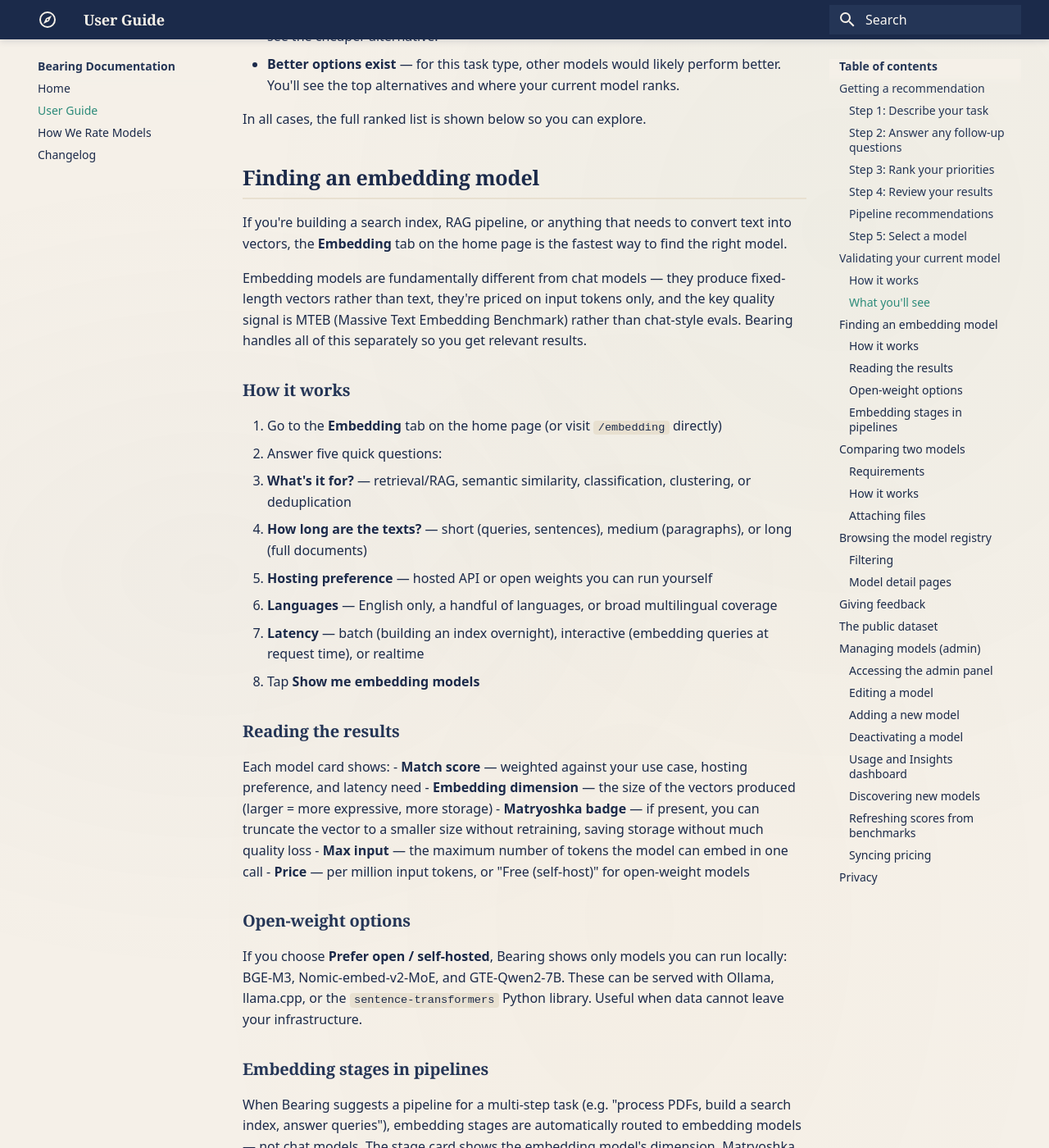
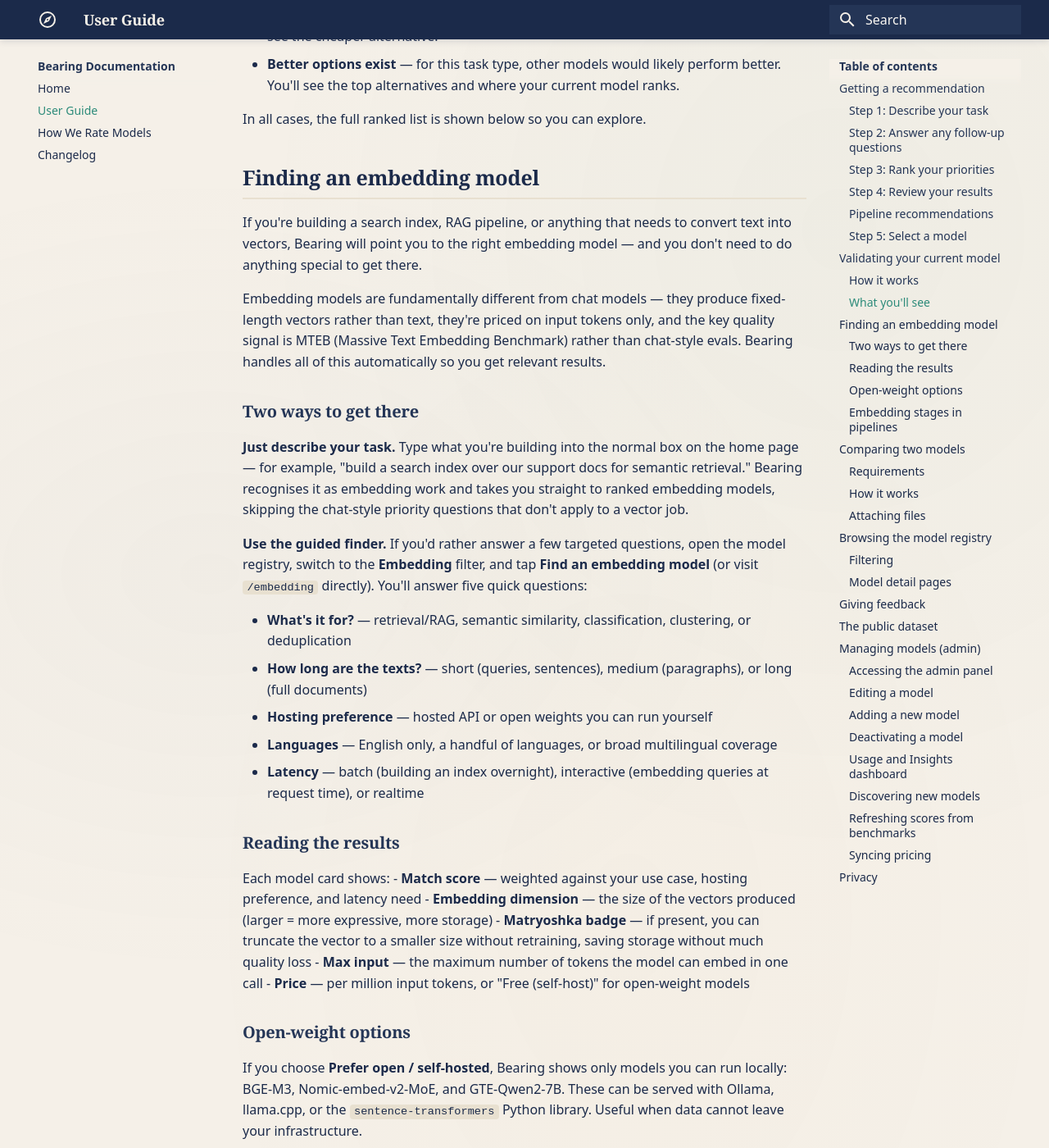
Before and after one commit to tomcwxyz/bearing, an MkDocs documentation site: the page built from docs/user-guide.md, in a window 1280 px wide and 1400 px high, scrolled down 2567 px. Shown: the whole window at 82% size. Built offline with MkDocs 1.6.1 and Material for MkDocs 9.7.7, drawn with Linux system fonts in a browser that asks for light colours; some of the changed text lies outside the part shown.

Commit message:
docs: update changelog + user guide for embedding auto-routing and Models-section finder

```diff
--- a/docs/user-guide.md
+++ b/docs/user-guide.md
@@ -80,20 +80,21 @@
 
 ## Finding an embedding model
 
-If you're building a search index, RAG pipeline, or anything that needs to convert text into vectors, the **Embedding** tab on the home page is the fastest way to find the right model.
+If you're building a search index, RAG pipeline, or anything that needs to convert text into vectors, Bearing will point you to the right embedding model — and you don't need to do anything special to get there.
 
-Embedding models are fundamentally different from chat models — they produce fixed-length vectors rather than text, they're priced on input tokens only, and the key quality signal is MTEB (Massive Text Embedding Benchmark) rather than chat-style evals. Bearing handles all of this separately so you get relevant results.
+Embedding models are fundamentally different from chat models — they produce fixed-length vectors rather than text, they're priced on input tokens only, and the key quality signal is MTEB (Massive Text Embedding Benchmark) rather than chat-style evals. Bearing handles all of this automatically so you get relevant results.
 
-### How it works
+### Two ways to get there
 
-1. Go to the **Embedding** tab on the home page (or visit `/embedding` directly)
-2. Answer five quick questions:
-   - **What's it for?** — retrieval/RAG, semantic similarity, classification, clustering, or deduplication
-   - **How long are the texts?** — short (queries, sentences), medium (paragraphs), or long (full documents)
-   - **Hosting preference** — hosted API or open weights you can run yourself
-   - **Languages** — English only, a handful of languages, or broad multilingual coverage
-   - **Latency** — batch (building an index overnight), interactive (embedding queries at request time), or realtime
-3. Tap **Show me embedding models**
+**Just describe your task.** Type what you're building into the normal box on the home page — for example, "build a search index over our support docs for semantic retrieval." Bearing recognises it as embedding work and takes you straight to ranked embedding models, skipping the chat-style priority questions that don't apply to a vector job.
+
+**Use the guided finder.** If you'd rather answer a few targeted questions, open the model registry, switch to the **Embedding** filter, and tap **Find an embedding model** (or visit `/embedding` directly). You'll answer five quick questions:
+
+- **What's it for?** — retrieval/RAG, semantic similarity, classification, clustering, or deduplication
+- **How long are the texts?** — short (queries, sentences), medium (paragraphs), or long (full documents)
+- **Hosting preference** — hosted API or open weights you can run yourself
+- **Languages** — English only, a handful of languages, or broad multilingual coverage
+- **Latency** — batch (building an index overnight), interactive (embedding queries at request time), or realtime
 
 ### Reading the results
 
@@ -145,6 +146,7 @@
 ### Filtering
 
 - **Search** — type a model name, provider, or slug
+- **Type filter** — switch between **Chat** and **Embedding** models. When viewing embedding models, a "Find an embedding model" link takes you to the guided finder
 - **Provider filters** — tap a provider name to see only their models
 - **Capability filters** — tap Vision, Code, Tools, Long context, Reasoning, Audio, or Video to filter by capability
 
```
Also changed, not shown: docs/changelog.md (+11 -0 lines), docs/.docs-state.json.
